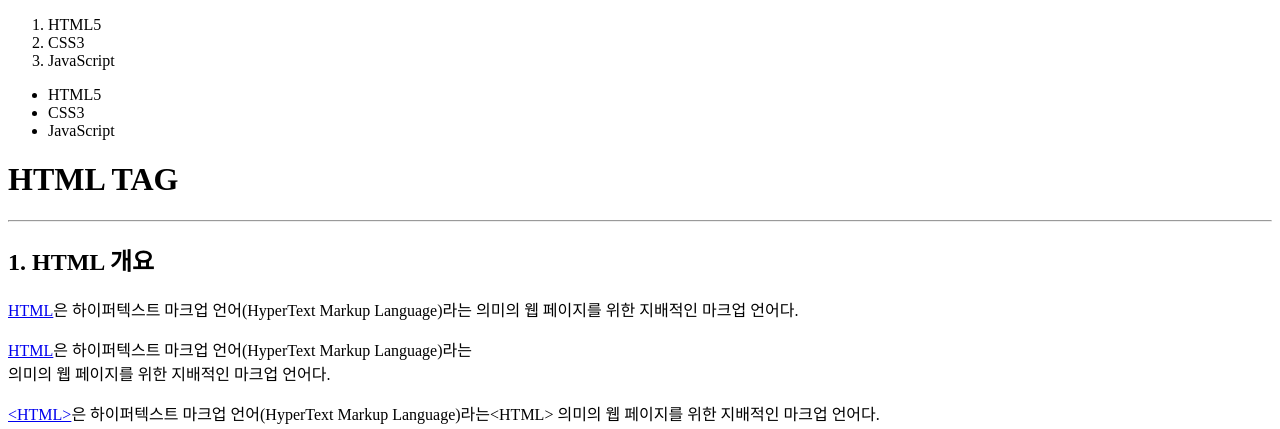
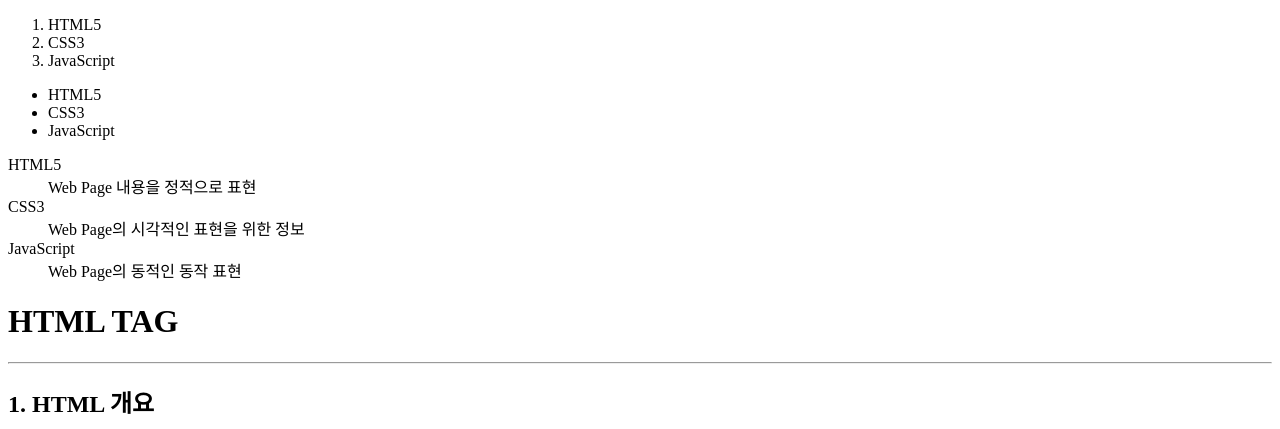
Before and after one commit to CDBDEOK/Web, a plain HTML site: page Tag.html in a window 1280 px wide. Shown: the top 429 px of the page. Drawn offline with Linux system fonts and the light colour scheme.

Commit message:
Add files via upload

```diff
--- a/Tag.html
+++ b/Tag.html
@@ -16,6 +16,14 @@
             <li>CSS3</li>
             <li>JavaScript</li>
         </ul>
+        <dl>
+            <dt>HTML5</dt>
+                <dd>Web Page 내용을 정적으로 표현</dd>
+            <dt>CSS3</dt>
+                <dd>Web Page의 시각적인 표현을 위한 정보</dd>
+            <dt>JavaScript</dt>
+                <dd>Web Page의 동적인 동작 표현</dd>
+        </dl>
         <h1>HTML TAG</h1>
         <hr>
         <h2>1. HTML 개요</h2>
```
